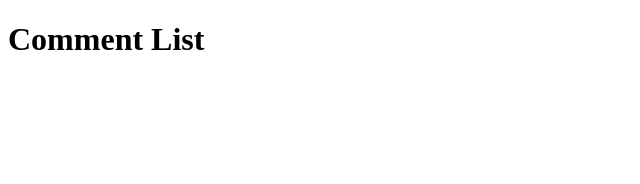
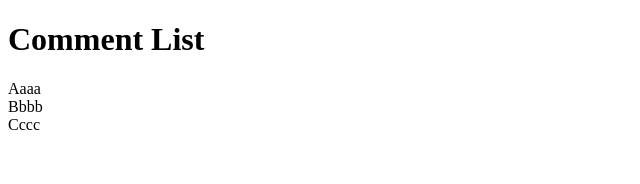
Before and after one commit to bokigolic/comment-list, a React (Create React App) app: page / in a window 1280 px wide. Shown: the top 184 px of the page, without its empty margins (0-640 px from the left). Built offline with nearby package versions, Linux system fonts and the light colour scheme.

Commit message:
Created a new list to provide easier work with the code

```diff
--- a/src/App.js
+++ b/src/App.js
@@ -1,4 +1,4 @@
-import CommentList from "./CommentList";
+import CommentList from "./components/CommentList";
 
 
 const App = ()=> {
--- a/src/CommentList.jsx
+++ /dev/null
@@ -1,10 +0,0 @@
-const CommentList = ()=>{
-  return (
-    <div>
-<h1>Comment List</h1>
-    </div>
-
-    );
-};
-
-export default CommentList;
--- /dev/null
+++ b/src/components/ComementItem.jsx
@@ -0,0 +1,10 @@
+const CommentItem = (props) => {
+  const item = props.item
+  return (
+    <div>
+      {item.title}
+      {item.comment}
+    </div>
+  );
+};
+export default CommentItem;
--- /dev/null
+++ b/src/components/CommentList.jsx
@@ -0,0 +1,41 @@
+import CommentItem from "./ComementItem";
+
+const CommentList = ()=>{
+const data = [
+  {
+    id:1,
+    title: "A",
+    comment: "aaa"
+  },
+  {
+    id:2,
+    title: "B",
+    comment: "bbb"
+  },
+  {
+    id:3,
+    title: "C",
+    comment: "ccc"
+  }
+]
+
+  return (
+    <div>
+<h1>Comment List</h1>
+<div className='list'>
+  {
+    data.map(item =>{
+      return(
+      <CommentItem item={item}/>
+       )
+
+    })
+  }
+
+</div>
+    </div>
+
+    );
+};
+
+export default CommentList;
```
Also changed, not shown: 1 other file (tests, documents, lock files or other folders).
